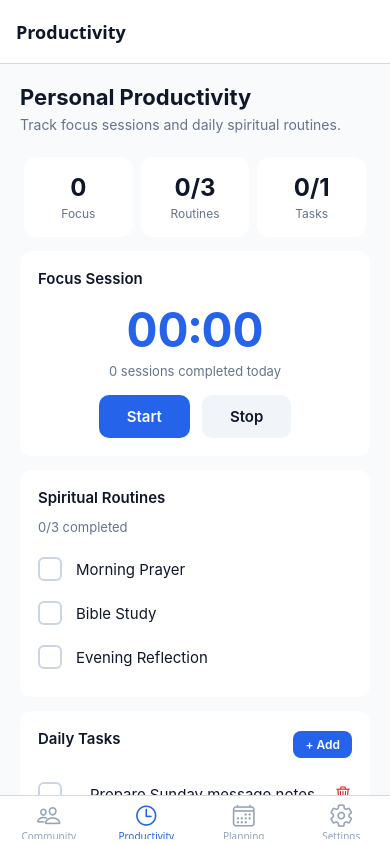
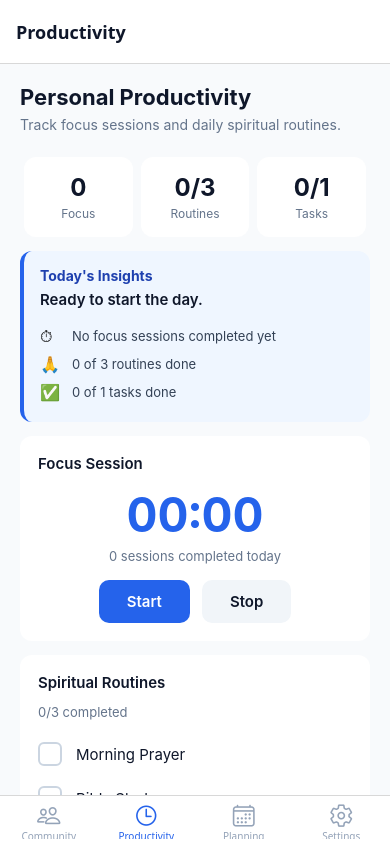
Before and after one commit to kabondoblessings93-a11y/Rising-Giants, a React Native app: screen /Productivity in a window 390 px wide. Built offline with nearby package versions, Linux system fonts and the light colour scheme.

Commit message:
Productivity: personal insights card

```diff
--- a/src/screens/ProductivityScreen.js
+++ b/src/screens/ProductivityScreen.js
@@ -80,6 +80,17 @@ export default function ProductivityScreen() {
   const completed = routines.filter((r) => r.done).length;
   const completedTasks = tasks.filter((t) => t.done).length;
 
+  const totalThings = routines.length + tasks.length;
+  const doneThings = completed + completedTasks;
+  const summaryText =
+    totalThings === 0
+      ? 'Nothing to track yet — add a routine or task.'
+      : doneThings === 0
+      ? 'Ready to start the day.'
+      : doneThings === totalThings
+      ? 'Everything done today 🎉'
+      : `${doneThings} of ${totalThings} things done today.`;
+
   return (
     <View style={styles.screen}>
       <ScrollView style={styles.container} contentContainerStyle={styles.scroll}>
@@ -100,6 +111,31 @@ export default function ProductivityScreen() {
         <View style={styles.summaryCard}>
           <Text style={styles.summaryValue}>{completedTasks}/{tasks.length}</Text>
           <Text style={styles.summaryLabel}>Tasks</Text>
+        </View>
+      </View>
+
+      <View style={styles.insightCard}>
+        <Text style={styles.insightTitle}>Today's Insights</Text>
+        <Text style={styles.insightSummary}>{summaryText}</Text>
+        <View style={styles.insightRow}>
+          <Text style={styles.insightIcon}>⏱</Text>
+          <Text style={styles.insightText}>
+            {sessions === 0
+              ? 'No focus sessions completed yet'
+              : `${sessions} focus session${sessions === 1 ? '' : 's'} completed today`}
+          </Text>
+        </View>
+        <View style={styles.insightRow}>
+          <Text style={styles.insightIcon}>🙏</Text>
+          <Text style={styles.insightText}>
+            {completed} of {routines.length} routines done
+          </Text>
+        </View>
+        <View style={styles.insightRow}>
+          <Text style={styles.insightIcon}>✅</Text>
+          <Text style={styles.insightText}>
+            {completedTasks} of {tasks.length} tasks done
+          </Text>
         </View>
       </View>
 
@@ -294,4 +330,10 @@ const styles = StyleSheet.create({
   cancelText: { color: '#0f172a', fontWeight: '600' },
   addBtn: { backgroundColor: '#2563eb' },
   addText: { color: '#fff', fontWeight: '600' },
+  insightCard: { backgroundColor: '#eff6ff', padding: 16, borderRadius: 12, marginBottom: 14, borderLeftWidth: 4, borderLeftColor: '#2563eb' },
+  insightTitle: { fontSize: 14, fontWeight: '700', color: '#1e40af', marginBottom: 6 },
+  insightSummary: { fontSize: 15, fontWeight: '600', color: '#0f172a', marginBottom: 12, lineHeight: 20 },
+  insightRow: { flexDirection: 'row', alignItems: 'center', paddingVertical: 4 },
+  insightIcon: { fontSize: 16, marginRight: 10, width: 22 },
+  insightText: { fontSize: 13, color: '#334155', flex: 1 },
 });
```
